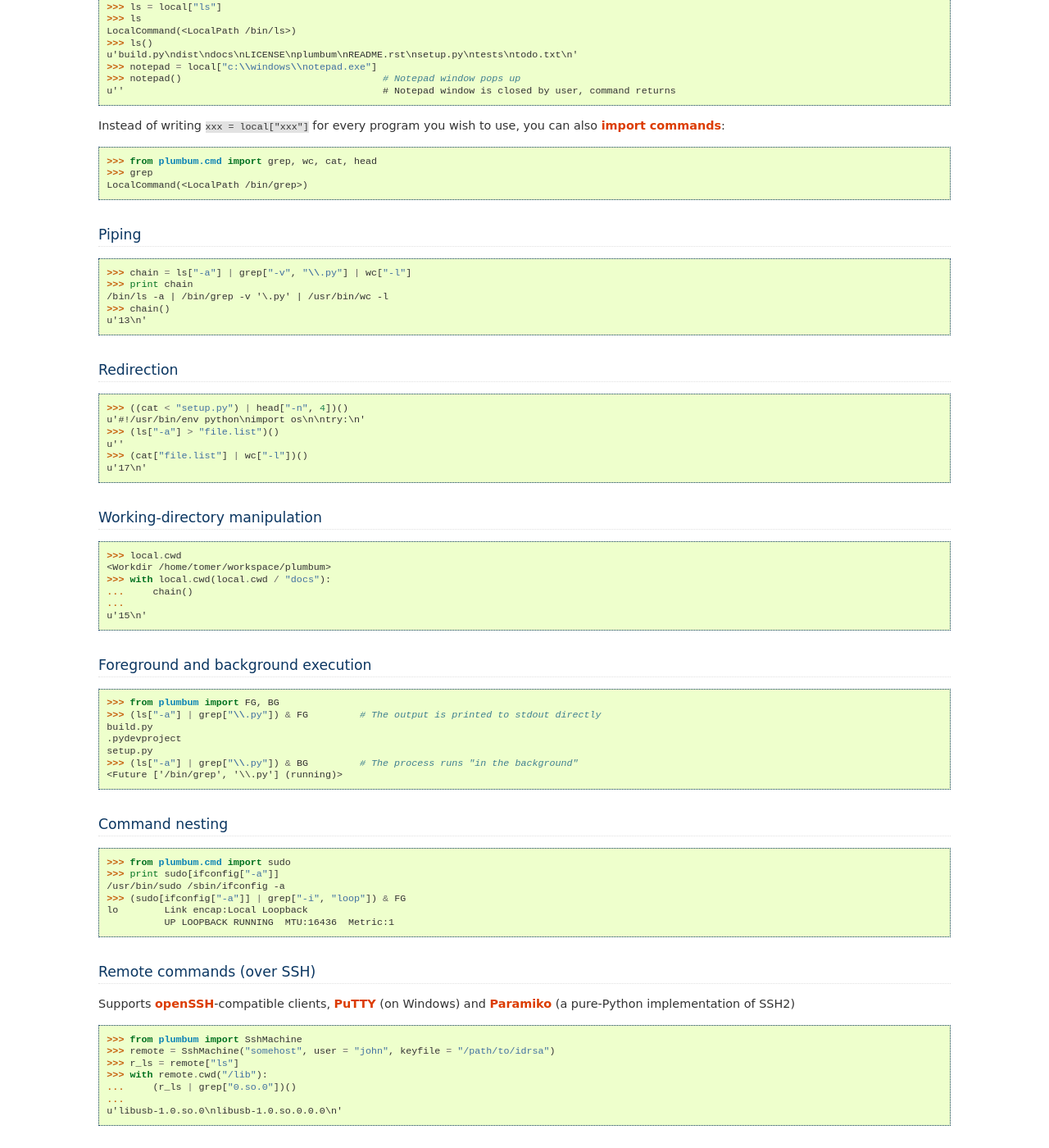
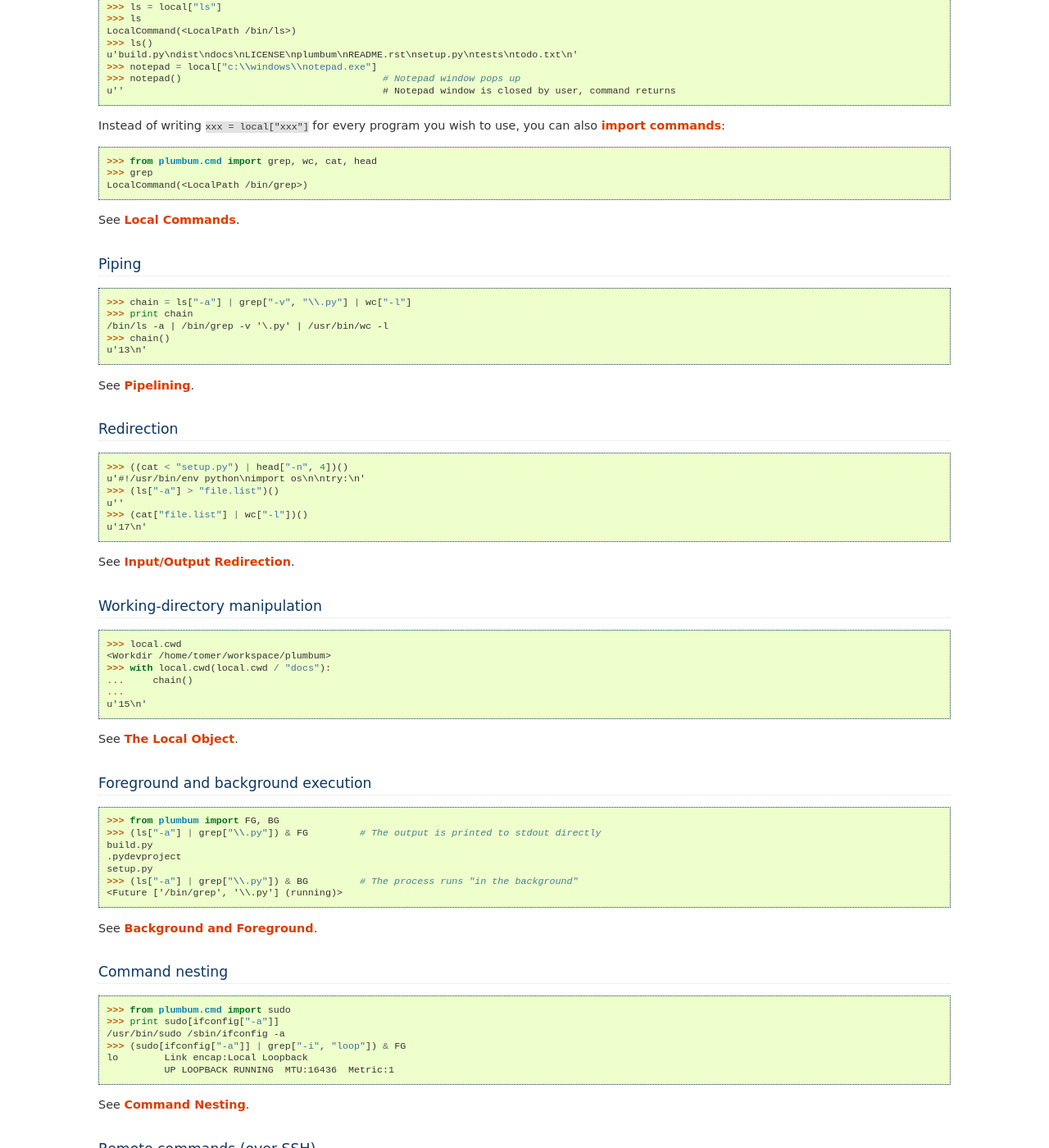
Before and after one commit to tomerfiliba/plumbum, a Sphinx documentation site: the page built from docs/index.rst, in a window 1280 px wide and 1400 px high, scrolled down 847 px. Shown: the whole window at 82% size. Built offline with Sphinx 7.4.7, drawn with Linux system fonts in a browser that asks for light colours; some of the changed text lies outside the part shown.

Commit message:
Adding links in cheat sheet for more info.

```diff
--- a/docs/_cheatsheet.rst
+++ b/docs/_cheatsheet.rst
@@ -21,6 +21,8 @@
     >>> grep
     LocalCommand(<LocalPath /bin/grep>)
 
+See :ref:`guide-local-commands`.
+
 Piping
 ------
 
@@ -31,6 +33,8 @@
     /bin/ls -a | /bin/grep -v '\.py' | /usr/bin/wc -l
     >>> chain()
     u'13\n'
+
+See :ref:`guide-local-commands-pipelining`.
 
 Redirection
 -----------
@@ -44,6 +48,8 @@
     >>> (cat["file.list"] | wc["-l"])()
     u'17\n'
 
+See :ref:`guide-local-commands-redir`.
+
 Working-directory manipulation
 ------------------------------
 
@@ -55,6 +61,8 @@
     ...     chain()
     ...
     u'15\n'
+
+See :ref:`guide-local-machine`.
 
 Foreground and background execution
 -----------------------------------
@@ -69,6 +77,8 @@
     >>> (ls["-a"] | grep["\\.py"]) & BG         # The process runs "in the background"
     <Future ['/bin/grep', '\\.py'] (running)>
 
+See :ref:`guide-local-commands-bgfg`.
+
 
 Command nesting
 ---------------
@@ -81,6 +91,9 @@
     >>> (sudo[ifconfig["-a"]] | grep["-i", "loop"]) & FG
     lo        Link encap:Local Loopback
               UP LOOPBACK RUNNING  MTU:16436  Metric:1
+
+
+See :ref:`guide-local-commands-nesting`.
 
 Remote commands (over SSH)
 --------------------------
@@ -98,6 +111,8 @@
     ...     (r_ls | grep["0.so.0"])()
     ...
     u'libusb-1.0.so.0\nlibusb-1.0.so.0.0.0\n'
+
+See :ref:`guide-remote`.
 
 
 CLI applications
@@ -134,3 +149,5 @@
     Verbose: True
     Include dirs: ['foo/bar', 'spam/eggs']
     Compiling: ('x.cpp', 'y.cpp', 'z.cpp')
+
+See :ref:`guide-cli`.
```
Also changed, not shown: docs/local_commands.rst (+8 -0 lines).
